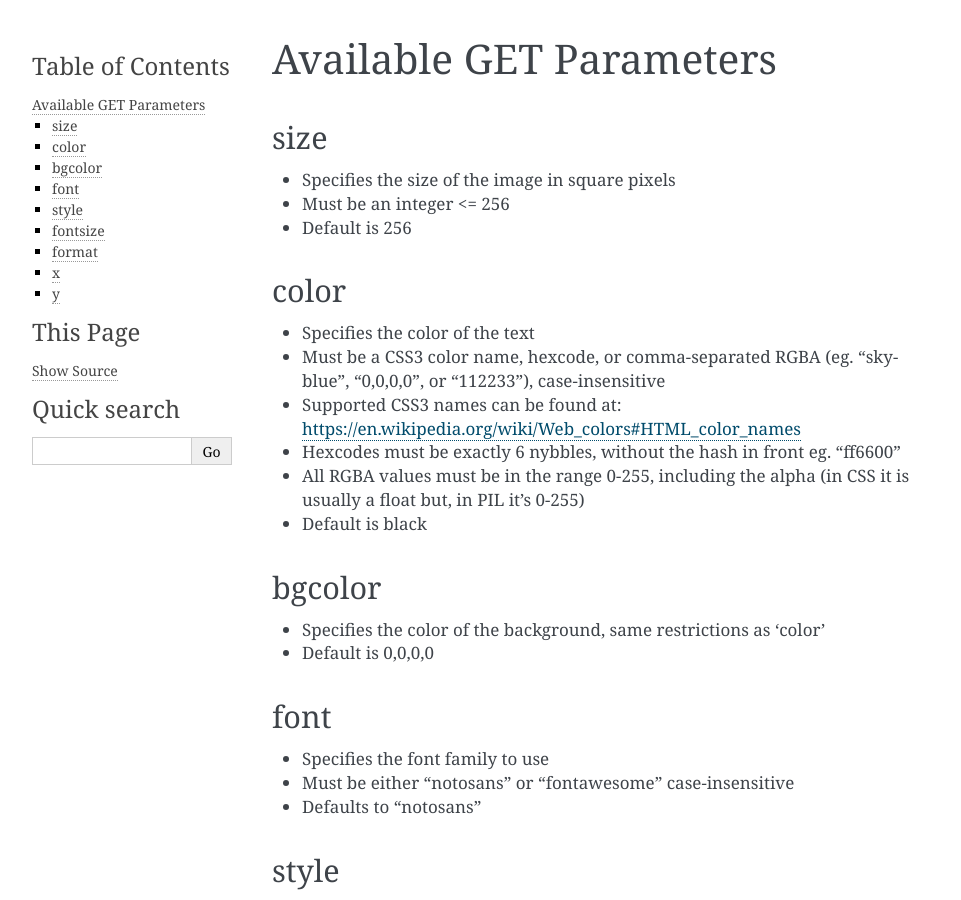
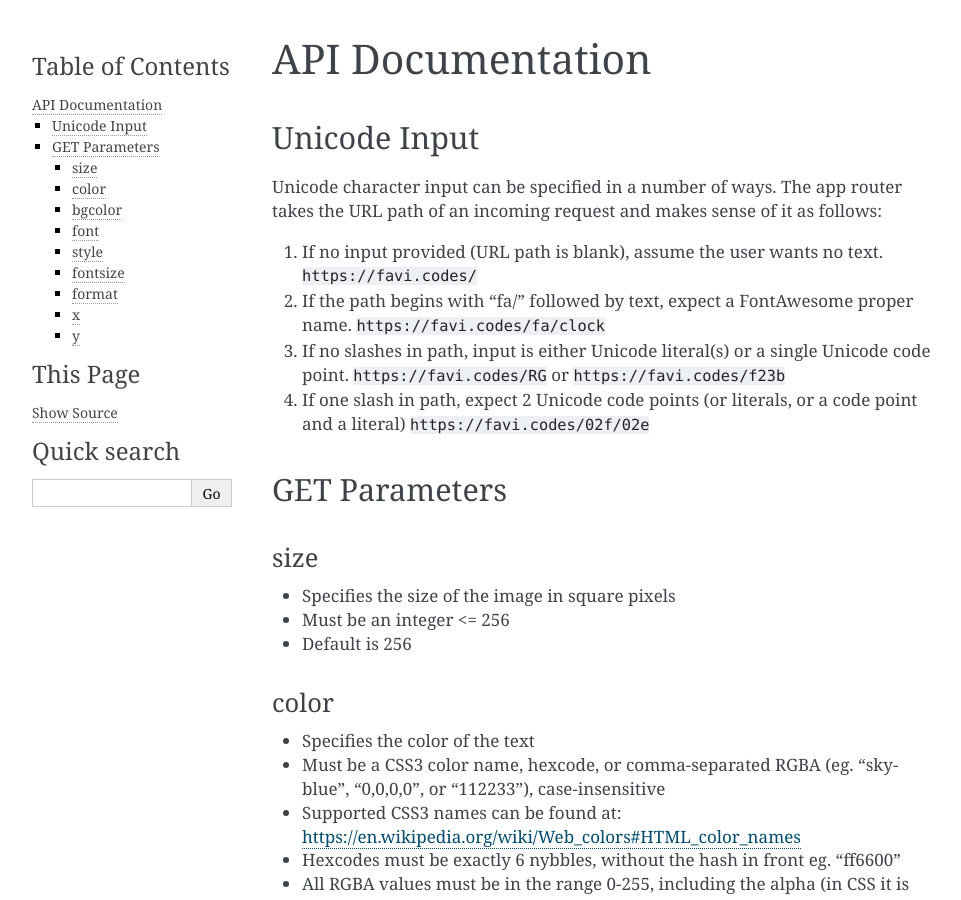
Before and after one commit to rpgraham84/favicodes, a Sphinx documentation site: the page built from docs/pages/api.rst, in a window 1280 px wide and 900 px high. Shown: the whole window, without its empty margins (148-1109 px from the left). Built offline with Sphinx 7.4.7, drawn with Linux system fonts in a browser that asks for light colours.

Commit message:
Update docs

```diff
--- a/docs/pages/api.rst
+++ b/docs/pages/api.rst
@@ -1,9 +1,25 @@
-========================
-Available GET Parameters
-========================
+==================
+API Documentation
+==================
+
+
+Unicode Input
+=============
+
+Unicode character input can be specified in a number of ways. The app router
+takes the URL path of an incoming request and makes sense of it as follows:
+
+1. If no input provided (URL path is blank), assume the user wants no text. :code:`https://favi.codes/`
+2. If the path begins with "fa/" followed by text, expect a FontAwesome proper name. :code:`https://favi.codes/fa/clock`
+3. If no slashes in path, input is either Unicode literal(s) or a single Unicode code point. :code:`https://favi.codes/RG` or :code:`https://favi.codes/f23b`
+4. If one slash in path, expect 2 Unicode code points (or literals, or a code point and a literal) :code:`https://favi.codes/02f/02e`
+
+
+GET Parameters
+==============
 
 size
-=========
+-------------
 
 - Specifies the size of the image in square pixels
 - Must be an integer <= 256
@@ -11,7 +27,7 @@ size
 
 
 color
-=========
+-------------
 
 - Specifies the color of the text
 - Must be a CSS3 color name, hexcode, or comma-separated RGBA (eg. "skyblue", "0,0,0,0", or "112233"), case-insensitive
@@ -22,14 +38,14 @@ color
 
 
 bgcolor
-=========
+-------------
 
 - Specifies the color of the background, same restrictions as 'color'
 - Default is 0,0,0,0
 
 
 font
-=========
+-------------
 
 - Specifies the font family to use
 - Must be either "notosans" or "fontawesome" case-insensitive
@@ -37,7 +53,7 @@ font
 
 
 style
-=========
+-------------
 
 - Specifies the font style to use
 - Different for different families of fonts
@@ -123,7 +139,7 @@ style
     - brands
 
 fontsize
-=========
+-------------
 
 - Specifies the font size
 - Must be an integer <= 256
@@ -131,7 +147,7 @@ fontsize
 
 
 format
-=========
+-------------
 
 - Specifies the format of the output image
 - Mimetype is determined by this parameter as well
@@ -140,7 +156,7 @@ format
 
 
 x
-=========
+-------------
 
 - Specifies an X-axis offset from center to draw the text
 - Must be between -128 and 128, since the max size is 256
@@ -148,7 +164,7 @@ x
 
 
 y
-=========
+-------------
 
 - Specifies an Y-axis offset from center to draw the text
 - Must be between -128 and 128, since the max size is 256
```
